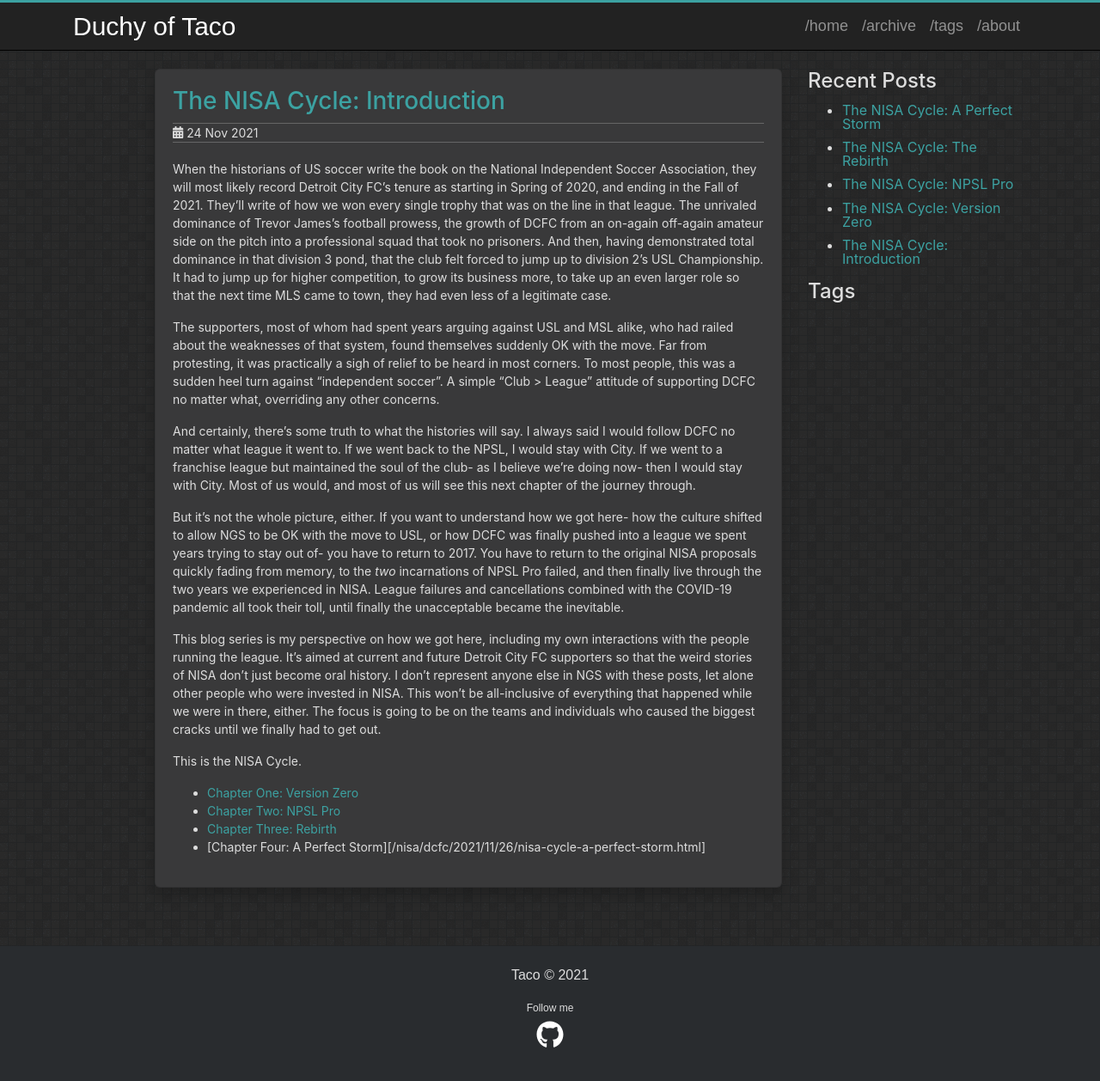
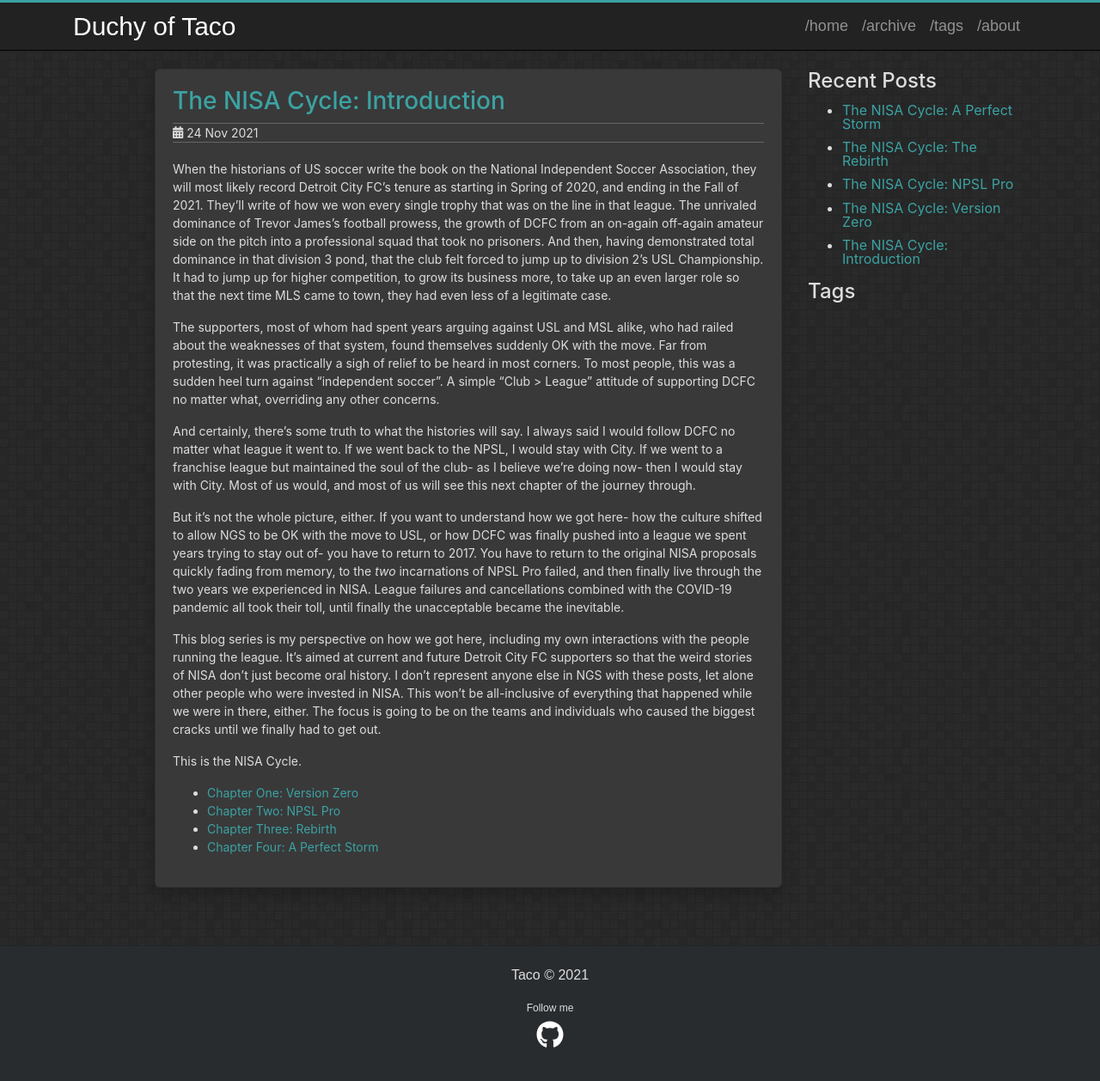
Before and after one commit to tacoman/tacoman.github.io, a Jekyll site: the page built from _posts/2021-11-24-nisa-cycle-home.markdown, in a window 1280 px wide and 1283 px high. Shown: the top 1258 px of the window at 86% size. Built offline with Jekyll 4.4.1, drawn with Linux system fonts in a browser that asks for light colours.

Commit message:
Link fixup

```diff
--- a/_posts/2021-11-24-nisa-cycle-home.markdown
+++ b/_posts/2021-11-24-nisa-cycle-home.markdown
@@ -38,4 +38,4 @@
 * [Chapter One: Version Zero](/nisa/dcfc/2021/11/24/nisa-cycle-version0.html)
 * [Chapter Two: NPSL Pro](/nisa/dcfc/2021/11/24/nisa-cycle-npsl-pro.html)
 * [Chapter Three: Rebirth](/nisa/dcfc/2021/11/25/nisa-cycle-rebirth.html)
-* [Chapter Four: A Perfect Storm][/nisa/dcfc/2021/11/26/nisa-cycle-a-perfect-storm.html]
+* [Chapter Four: A Perfect Storm](nisa/dcfc/2021/11/26/nisa-cycle-a-perfect-storm.html)
```
